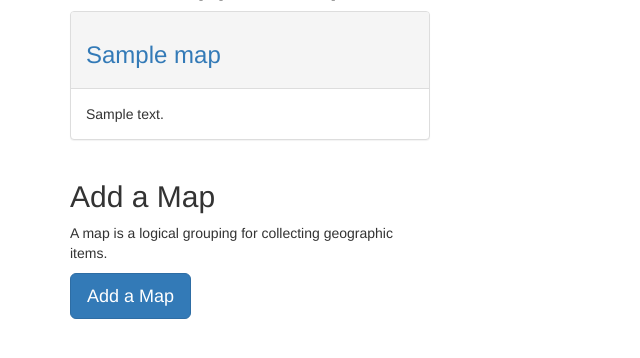
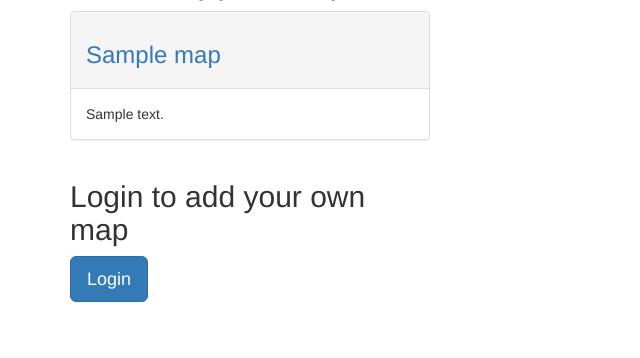
Before and after one commit to food-mappers/food-mapper-app, a Django app: page /maps in a window 1280 px wide. Shown: the part 59-417 px from the top of the page, without its empty margins (0-640 px from the left). Run offline with Django 3.2, Linux system fonts and the light colour scheme; tables that the repository leaves empty hold one stand-in row (values such as "Sample post"); parts of the project's set-up code (start-up, migrations or seed data) failed here and were passed over; some libraries are stand-ins or nearby versions.

Commit message:
handles not logged in user and also handles description

```diff
--- a/frontend/templates/maps.html
+++ b/frontend/templates/maps.html
@@ -25,9 +25,15 @@
 	</div>
 	<div class="row">
 		<div class="col-lg-4">
+			{% if user.is_authenticated %}
 			<h2>Add a Map</h2>
 			<p>A map is a logical grouping for collecting geographic items.</p>
-			<a href="/maps/addMap.html" class="btn btn-lg btn-primary">Add a Map</a>
+			<a href="/maps/add" class="btn btn-lg btn-primary">Add a Map</a>
+			{% endif %}
+			{% if user.is_anonymous %}
+			<h2>Login to add your own map</h2>
+			<a href="/login/?next=/maps/add" class="btn btn-lg btn-primary">Login</a>
+			{% endif %}
 		</div>
 	</div>
 
--- a/frontend/views.py
+++ b/frontend/views.py
@@ -19,9 +19,12 @@ def maps(request):
 
 def addmap(request):
 	if request.method == 'POST':
-		map = Map(name=request.POST.get('name'), owner=request.user)
-		map.save()
-		return HttpResponseRedirect('/map/' + map.namespace)
+		if request.user.is_authenticated():
+			map = Map(name=request.POST.get('name'), owner=request.user, description=request.POST.get('description'))
+			map.save()
+			return HttpResponseRedirect('/map/' + map.namespace)
+		else:
+			return HttpResponseRedirect('/login/?next=/maps/add')
 	return render(request, 'addMap.html')
 
 def map(request, slug):
```
